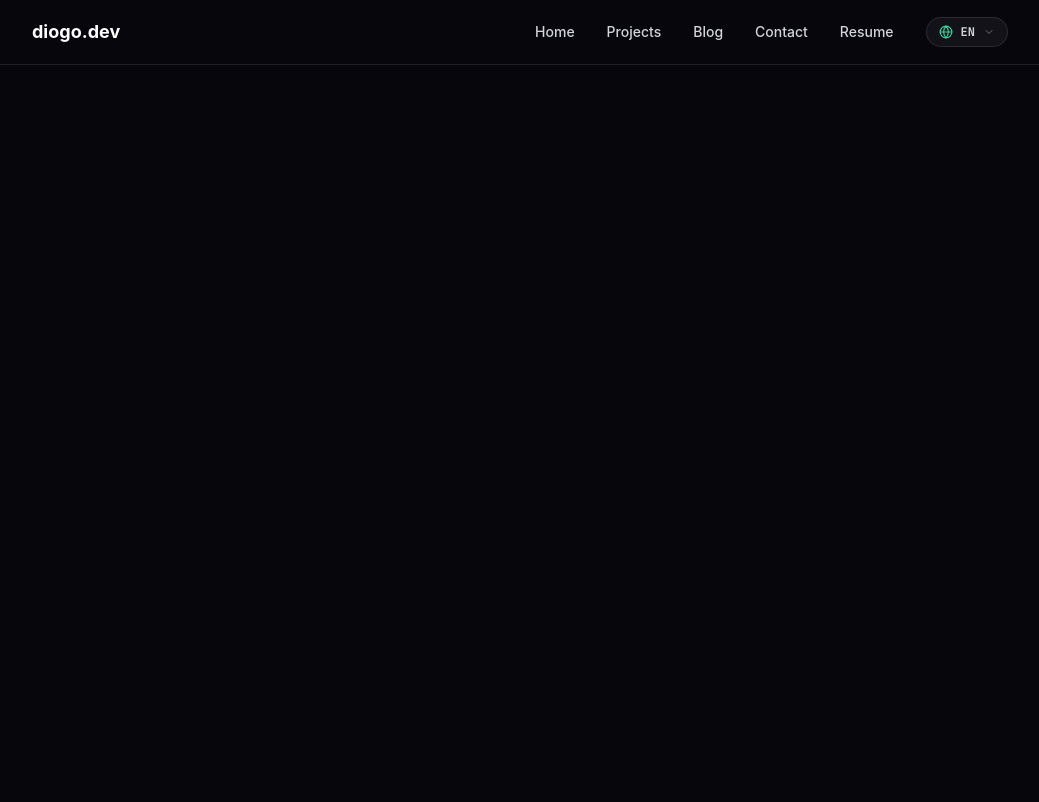
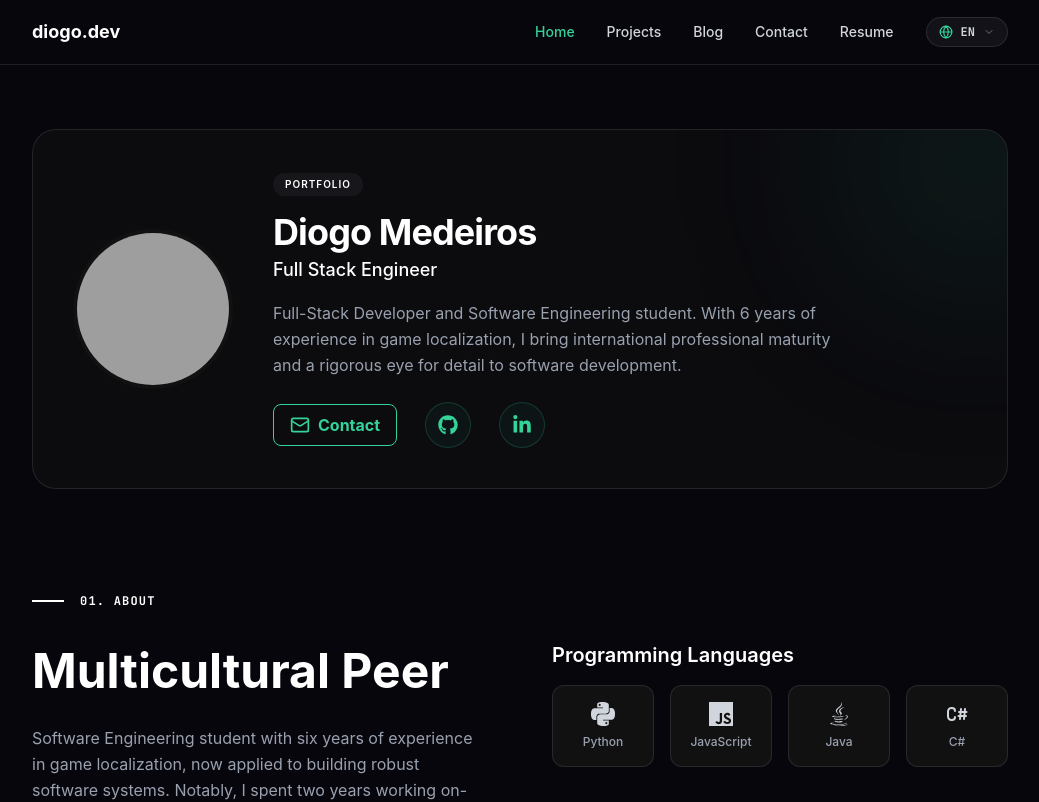
Before and after one commit to ddmdros/portifolio, a React (Vite) app: page /en in a window 1280 px wide. Shown: the top 802 px of the page, without its empty margins (120-1159 px from the left). Built offline with nearby package versions, Linux system fonts and the light colour scheme; grey boxes are pictures that could not be loaded.

Commit message:
feat: implement browser locale detection and URL-based language prefix routing (e.g., /pt, /en)

```diff
--- a/src/App.tsx
+++ b/src/App.tsx
@@ -1,6 +1,6 @@
-import { useState } from "react";
+import { useState, useEffect } from "react";
 import { IntlProvider } from "react-intl";
-import { BrowserRouter, Routes, Route } from "react-router-dom";
+import { BrowserRouter, Routes, Route, useParams, Outlet, useLocation, useNavigate } from "react-router-dom";
 
 import { Header } from "./components/Header";
 import { Home } from "./pages/Home";
@@ -19,27 +19,78 @@ const messagesMap: Record<string, Record<string, string>> = {
   en: enMessages,
 };
 
+// Component to handle layout and sync language from URL
+const LanguageLayout = ({ setLocale }: { setLocale: (lang: string) => void }) => {
+  const { lang } = useParams();
+  const location = useLocation();
+  const navigate = useNavigate();
+
+  const isValidLang = lang === "pt" || lang === "en";
+
+  useEffect(() => {
+    if (isValidLang && lang) {
+      setLocale(lang);
+    }
+  }, [lang, isValidLang, setLocale]);
+
+  useEffect(() => {
+    if (!isValidLang) {
+      const browserLang = navigator.language || (navigator as Navigator & { userLanguage?: string }).userLanguage || "";
+      const detectedLang = browserLang.toLowerCase().startsWith("pt") ? "pt" : "en";
+      const path = location.pathname;
+      navigate(`/${detectedLang}${path}${location.hash}${location.search}`, { replace: true });
+    }
+  }, [isValidLang, location, navigate]);
+
+  if (!isValidLang) {
+    return null;
+  }
+
+  return <Outlet />;
+};
+
+// Fallback component to redirect non-prefixed root and subroutes
+const LanguageRedirect = () => {
+  const navigate = useNavigate();
+  const location = useLocation();
+
+  useEffect(() => {
+    const browserLang = navigator.language || (navigator as Navigator & { userLanguage?: string }).userLanguage || "";
+    const detectedLang = browserLang.toLowerCase().startsWith("pt") ? "pt" : "en";
+    const path = location.pathname === "/" ? "" : location.pathname;
+    navigate(`/${detectedLang}${path}${location.hash}${location.search}`, { replace: true });
+  }, [navigate, location]);
+
+  return null;
+};
+
 function App() {
   const [locale, setLocale] = useState("en");
 
   return (
-    <IntlProvider locale={locale} messages={messagesMap[locale]}>
-      <BrowserRouter>
+    <BrowserRouter>
+      <IntlProvider locale={locale} messages={messagesMap[locale]}>
         <div className="min-h-screen text-white-900 bg-(--text-h)">
           <Header currentLocale={locale} setLocale={setLocale} />
 
           <Routes>
-            <Route path="/" element={<Home />} />
-            <Route path="/projects" element={<ProjectsPage />} />
-            <Route path="/blog" element={<Blog />} />
-            <Route path="/blog/:id" element={<BlogPost />} />
-            <Route path="/contact" element={<Contact />} />
-            <Route path="/resume" element={<Resume />} />
-            <Route path="/docs/:slug" element={<DocsPage />} />
+            {/* Multi-language parent route */}
+            <Route path="/:lang" element={<LanguageLayout setLocale={setLocale} />}>
+              <Route index element={<Home />} />
+              <Route path="projects" element={<ProjectsPage />} />
+              <Route path="blog" element={<Blog />} />
+              <Route path="blog/:id" element={<BlogPost />} />
+              <Route path="contact" element={<Contact />} />
+              <Route path="resume" element={<Resume />} />
+              <Route path="docs/:slug" element={<DocsPage />} />
+            </Route>
+
+            {/* Fallback for paths without language prefix */}
+            <Route path="*" element={<LanguageRedirect />} />
           </Routes>
         </div>
-      </BrowserRouter>
-    </IntlProvider>
+      </IntlProvider>
+    </BrowserRouter>
   );
 }
 
--- a/src/components/ContactPreview.tsx
+++ b/src/components/ContactPreview.tsx
@@ -1,9 +1,11 @@
 import { Link } from "react-router-dom";
-import { FormattedMessage } from "react-intl";
+import { FormattedMessage, useIntl } from "react-intl";
 import SectionDiv from "./SectionDiv";
 import { Mail, ArrowRight } from "lucide-react";
 
 const ContactPreview = () => {
+  const { locale } = useIntl();
+
   return (
     <section className="py-20 border-t border-white/5 relative overflow-hidden">
       <SectionDiv sectionNumber="04" sectionTitleId="section.title.4" />
@@ -28,7 +30,7 @@ const ContactPreview = () => {
 
         <div className="pt-4">
           <Link
-            to="/contact"
+            to={`/${locale}/contact`}
             className="inline-flex items-center gap-2 border border-accent text-accent hover:bg-accent hover:text-black font-bold py-3 px-6 rounded-xl transition-all cursor-pointer btn-shimmer"
           >
             <FormattedMessage id="home.contact.preview.button" defaultMessage="Get In Touch" />
--- a/src/components/Header.tsx
+++ b/src/components/Header.tsx
@@ -29,11 +29,11 @@ export const Header = ({ currentLocale, setLocale }: HeaderProps) => {
   const [isOpen, setIsOpen] = useState(false);
   const closeMenu = () => setIsOpen(false);
   const navLinks = [
-    { id: "header.home", to: "/" },
-    { id: "header.projects", to: "/projects" },
-    { id: "header.blog", to: "/blog" },
-    { id: "header.contact", to: "/contact" },
-    { id: "header.resume", to: "/resume" },
+    { id: "header.home", to: `/${currentLocale}` },
+    { id: "header.projects", to: `/${currentLocale}/projects` },
+    { id: "header.blog", to: `/${currentLocale}/blog` },
+    { id: "header.contact", to: `/${currentLocale}/contact` },
+    { id: "header.resume", to: `/${currentLocale}/resume` },
   ];
 
   return (
@@ -41,7 +41,7 @@ export const Header = ({ currentLocale, setLocale }: HeaderProps) => {
       <div className="max-w-5xl mx-auto px-6 h-16 flex items-center justify-between relative">
         {/* Logo */}
         <div className="text-lg font-bold z-50">
-          <Link to="/" onClick={closeMenu}>
+          <Link to={`/${currentLocale}`} onClick={closeMenu}>
             <FormattedMessage id="header.logo" defaultMessage="diogo.dev" />
           </Link>
         </div>
@@ -82,7 +82,7 @@ export const Header = ({ currentLocale, setLocale }: HeaderProps) => {
         <div className="fixed inset-0 z-40 md:hidden bg-bg/95 backdrop-blur-lg flex flex-col animate-in fade-in slide-in-from-top-6 duration-300 ease-out">
           <div className="h-16 flex items-center justify-between px-6 border-b border-white/5">
             <div className="text-lg font-bold">
-              <Link to="/" onClick={closeMenu}>
+              <Link to={`/${currentLocale}`} onClick={closeMenu}>
                 <FormattedMessage id="header.logo" defaultMessage="diogo.dev" />
               </Link>
             </div>
--- a/src/components/ProjectItem.tsx
+++ b/src/components/ProjectItem.tsx
@@ -92,7 +92,7 @@ const ProjectItem = ({
     }`}>
       {docsUrl ? (
         <Link
-          to={docsUrl}
+          to={`/${intl.locale}${docsUrl}`}
           className="cursor-pointer block w-full"
         >
           {imageElement}
@@ -129,7 +129,7 @@ const ProjectItem = ({
           <div className="flex flex-wrap gap-4 pt-4 border-t border-white/5">
             {docsUrl && (
               <Link
-                to={docsUrl}
+                to={`/${intl.locale}${docsUrl}`}
                 className="flex items-center gap-2 text-sm text-gray-400 hover:text-white transition-colors"
                 title={intl.formatMessage({ id: "project.docs" })}
               >
--- a/src/components/ResumePreview.tsx
+++ b/src/components/ResumePreview.tsx
@@ -1,11 +1,12 @@
 import { Link, useNavigate } from "react-router-dom";
-import { FormattedMessage } from "react-intl";
+import { FormattedMessage, useIntl } from "react-intl";
 import SectionDiv from "./SectionDiv";
 import { GraduationCap, Briefcase, ArrowRight, Award, ExternalLink } from "lucide-react";
 import { CERTIFICATIONS_DATA } from "../content/CertificationsData";
 
 const ResumePreview = () => {
   const navigate = useNavigate();
+  const { locale } = useIntl();
   return (
     <section className="py-20 border-t border-white/5">
       <SectionDiv sectionNumber="03" sectionTitleId="section.title.3" />
@@ -16,7 +17,7 @@ const ResumePreview = () => {
           <FormattedMessage id="home.resume.preview.title" />
         </h2>
         <Link
-          to="/resume"
+          to={`/${locale}/resume`}
           className="self-start md:self-center inline-flex items-center gap-2 border border-accent text-accent hover:bg-accent hover:text-black font-bold py-2.5 px-5 rounded-xl transition-all cursor-pointer whitespace-nowrap"
         >
           <FormattedMessage id="home.resume.preview.button" defaultMessage="View Full Resume" />
@@ -27,7 +28,7 @@ const ResumePreview = () => {
       {/* Grid de Destaques em largura total */}
       <div className="grid md:grid-cols-3 gap-6">
         {/* Card de Experiência */}
-        <div onClick={() => navigate("/resume#experience")} className="group bg-card-bg border border-white/10 p-6 rounded-2xl hover:border-accent/40 transition-all duration-300 relative overflow-hidden flex flex-col justify-between h-full cursor-pointer">
+        <div onClick={() => navigate(`/${locale}/resume#experience`)} className="group bg-card-bg border border-white/10 p-6 rounded-2xl hover:border-accent/40 transition-all duration-300 relative overflow-hidden flex flex-col justify-between h-full cursor-pointer">
           <div className="space-y-4">
             <div className="flex items-center gap-3">
               <div className="p-2.5 rounded-lg bg-accent/10 text-accent">
@@ -55,7 +56,7 @@ const ResumePreview = () => {
         </div>
 
         {/* Card de Educação */}
-        <div onClick={() => navigate("/resume#education")} className="group bg-card-bg border border-white/10 p-6 rounded-2xl hover:border-accent/40 transition-all duration-300 relative overflow-hidden flex flex-col justify-between h-full cursor-pointer">
+        <div onClick={() => navigate(`/${locale}/resume#education`)} className="group bg-card-bg border border-white/10 p-6 rounded-2xl hover:border-accent/40 transition-all duration-300 relative overflow-hidden flex flex-col justify-between h-full cursor-pointer">
           <div className="space-y-4">
             <div className="flex items-center gap-3">
               <div className="p-2.5 rounded-lg bg-accent/10 text-accent">
@@ -83,7 +84,7 @@ const ResumePreview = () => {
         </div>
 
         {/* Card de Certificações */}
-        <div onClick={() => navigate("/resume#certifications")} className="group bg-card-bg border border-white/10 p-6 rounded-2xl hover:border-accent/40 transition-all duration-300 relative overflow-hidden flex flex-col justify-between h-full cursor-pointer">
+        <div onClick={() => navigate(`/${locale}/resume#certifications`)} className="group bg-card-bg border border-white/10 p-6 rounded-2xl hover:border-accent/40 transition-all duration-300 relative overflow-hidden flex flex-col justify-between h-full cursor-pointer">
           <div className="space-y-4">
             <div className="flex items-center gap-3">
               <div className="p-2.5 rounded-lg bg-accent/10 text-accent">
--- a/src/pages/Blog.tsx
+++ b/src/pages/Blog.tsx
@@ -1,4 +1,4 @@
-import { FormattedMessage } from "react-intl";
+import { FormattedMessage, useIntl } from "react-intl";
 import { Link } from "react-router-dom";
 
 const POSTS = [
@@ -12,6 +12,8 @@ const POSTS = [
 ];
 
 export const Blog = () => {
+  const { locale } = useIntl();
+
   return (
     <div className="max-w-3xl mx-auto px-6 py-12">
       <h1 className="text-4xl md:text-5xl font-bold text-white mb-8">
@@ -39,7 +41,7 @@ export const Blog = () => {
             </p>
 
             <Link
-              to={`/blog/${post.id}`}
+              to={`/${locale}/blog/${post.id}`}
               className="text-accent font-medium hover:underline"
             >
               <FormattedMessage
--- a/src/pages/BlogPost.tsx
+++ b/src/pages/BlogPost.tsx
@@ -1,5 +1,5 @@
 import { useParams, Link } from "react-router-dom";
-import { FormattedMessage } from "react-intl";
+import { FormattedMessage, useIntl } from "react-intl";
 import { ArrowLeft, Calendar, Clock } from "lucide-react";
 
 const POST_DETAILS = {
@@ -14,6 +14,7 @@ const POST_DETAILS = {
 export const BlogPost = () => {
   const { id } = useParams<{ id: string }>();
   const post = id ? POST_DETAILS[id as keyof typeof POST_DETAILS] : null;
+  const { locale } = useIntl();
 
   if (!post) {
     return (
@@ -21,7 +22,7 @@ export const BlogPost = () => {
         <h1 className="text-3xl font-bold text-white mb-4">
           <FormattedMessage id="blog.notfound" defaultMessage="Post not found" />
         </h1>
-        <Link to="/blog" className="text-accent hover:underline flex items-center justify-center gap-2">
+        <Link to={`/${locale}/blog`} className="text-accent hover:underline flex items-center justify-center gap-2">
           <ArrowLeft size={16} />
           <FormattedMessage id="blog.back" defaultMessage="Back to Blog" />
         </Link>
@@ -32,7 +33,7 @@ export const BlogPost = () => {
   return (
     <article className="max-w-3xl mx-auto px-6 py-12">
       <Link
-        to="/blog"
+        to={`/${locale}/blog`}
         className="inline-flex items-center gap-2 text-sm text-gray-400 hover:text-accent transition-colors mb-8"
       >
         <ArrowLeft size={16} />
```
Also changed, not shown: src/components/LanguageSwitcher.tsx (+20 -2 lines).
